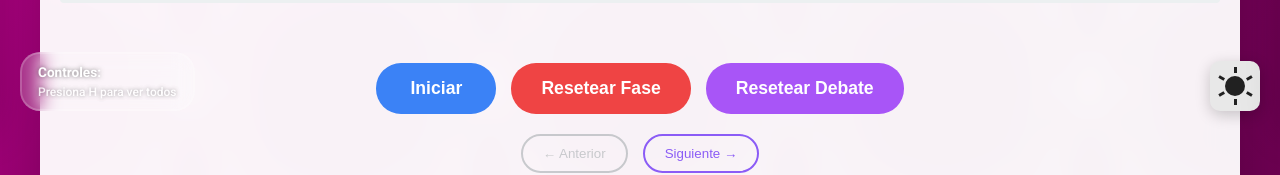
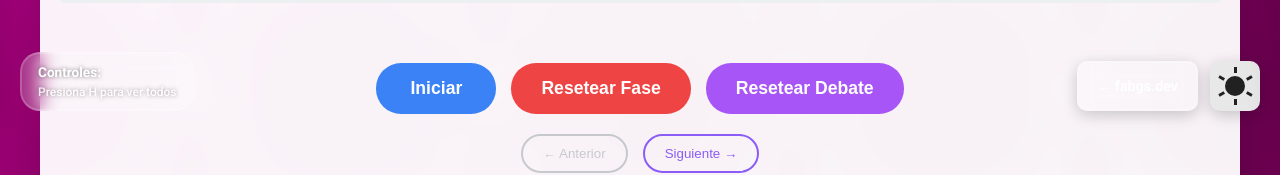
Before and after one commit to fgs36-ua/cronometro-ada, a website built with Vite: page index.html in a window 1280 px wide. Shown: the part 669-844 px from the top of the page. Built offline with nearby package versions, Linux system fonts and the light colour scheme.

Commit message:
feat: Add back link to portfolio next to dark mode toggle

```diff
--- a/index.html
+++ b/index.html
@@ -260,6 +260,9 @@
       </div>
     </aside>
 
+    <!-- Enlace de vuelta al portfolio -->
+    <a id="back" class="back-link" href="/" title="Volver al portfolio">&larr; fabgs.dev</a>
+
     <!-- Botón de toggle para modo oscuro -->
     <button class="toggle-btn" id="dark-mode-toggle" title="Alternar modo oscuro">
       <div class="sun-rays"></div>
--- a/src/styles/components/dark-mode-toggle.css
+++ b/src/styles/components/dark-mode-toggle.css
@@ -99,3 +99,38 @@
   --bg: #212121;
   --fg: #e8e8e8;
 }
+
+/* ===========================================
+   Back link (junto al toggle de modo oscuro)
+   =========================================== */
+
+.back-link {
+  position: fixed;
+  bottom: 20px;
+  right: 82px; /* 20px margen + 50px toggle + 12px separación */
+  z-index: 1000;
+  display: inline-flex;
+  align-items: center;
+  height: 50px;
+  padding: 0 18px;
+  border: 2px solid var(--help-border);
+  border-radius: 10px;
+  background: var(--help-indicator-bg);
+  color: white;
+  font-size: 0.9rem;
+  font-weight: 500;
+  text-decoration: none;
+  backdrop-filter: blur(10px);
+  -webkit-backdrop-filter: blur(10px);
+  box-shadow: 0 4px 15px rgba(0, 0, 0, 0.2);
+  transition: all 0.3s ease;
+}
+
+.back-link:hover,
+.back-link:focus-visible {
+  background: var(--overlay-bg);
+  border-color: rgba(255, 255, 255, 0.5);
+  transform: translateY(-2px);
+  box-shadow: 0 6px 20px rgba(0, 0, 0, 0.3);
+  outline: none;
+}
```
